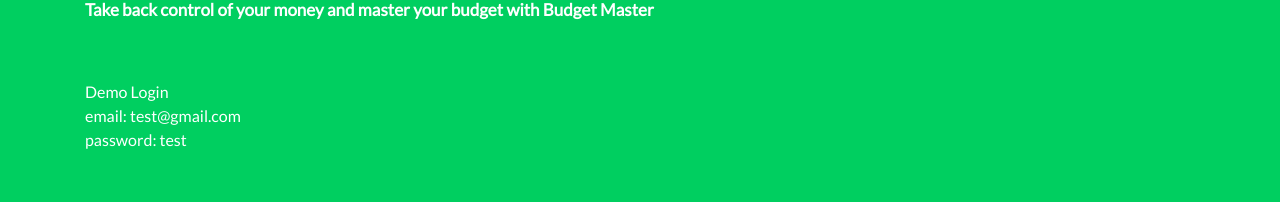
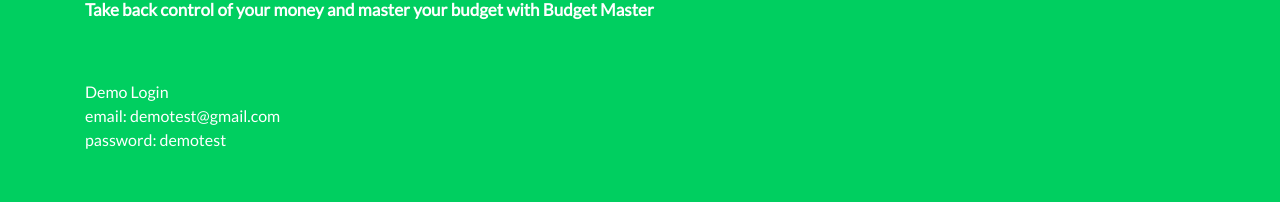
Before and after one commit to lynn7mitchell/budget-app, a React (Create React App) app in the folder client/: page / in a window 1280 px wide. Shown: the part 160-362 px from the top of the page. Built offline with nearby package versions, Linux system fonts and the light colour scheme.

Commit message:
changed demo login

```diff
--- a/client/src/components/Budgets.js
+++ b/client/src/components/Budgets.js
@@ -123,6 +123,8 @@
             [currentCategory]: {
               spent: currentSpent,
               limit: currentLimit,
+              // toFixed changes this amount to a string
+              // This is okay in this situation because this is only going to the state and not the database
               remaining: currentRemaining.toFixed(2)
             }
           });
--- a/client/src/pages/Landing.js
+++ b/client/src/pages/Landing.js
@@ -41,7 +41,7 @@
             <h4>Take back control of your money and master your budget with Budget Master</h4>
             <br/>
             <br/>
-            <p>Demo Login <br/>email: test@gmail.com<br/>   password: test</p>
+            <p>Demo Login <br/>email: demotest@gmail.com<br/>   password: demotest</p>
 
           </div>
         </header>
--- a/client/src/pages/Login.js
+++ b/client/src/pages/Login.js
@@ -150,7 +150,7 @@
               <Row>
 
                 <Col xs={12}>
-                  <p>Demo Login <br/>email: test@gmail.com<br/>   password: test</p>
+                  <p>Demo Login <br/>email: demotest@gmail.com<br/>   password: demotest</p>
                   {errors.email && <div style={styles.error}>{errors.email}</div>}
                   <Form.Control type="email" placeholder="Email" name="email" onChange={this.onChange} />
                 </Col>
```
